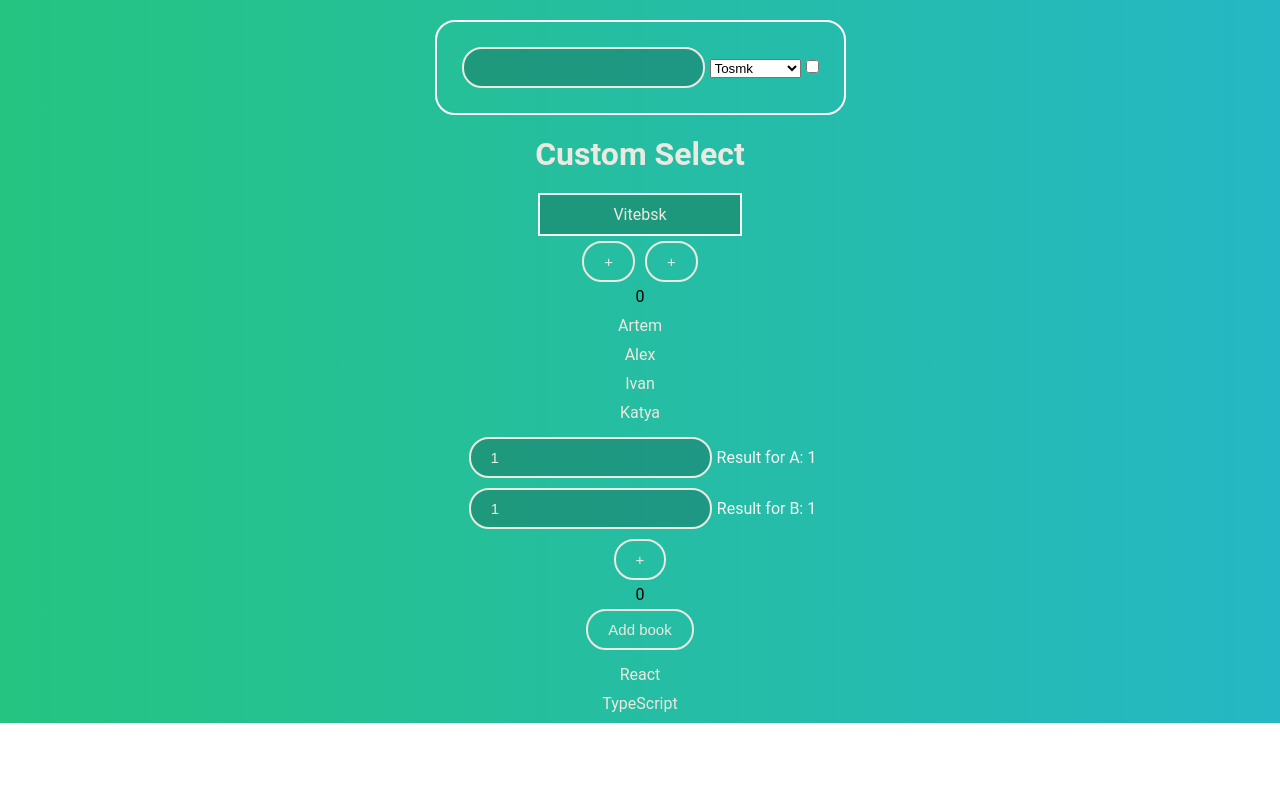
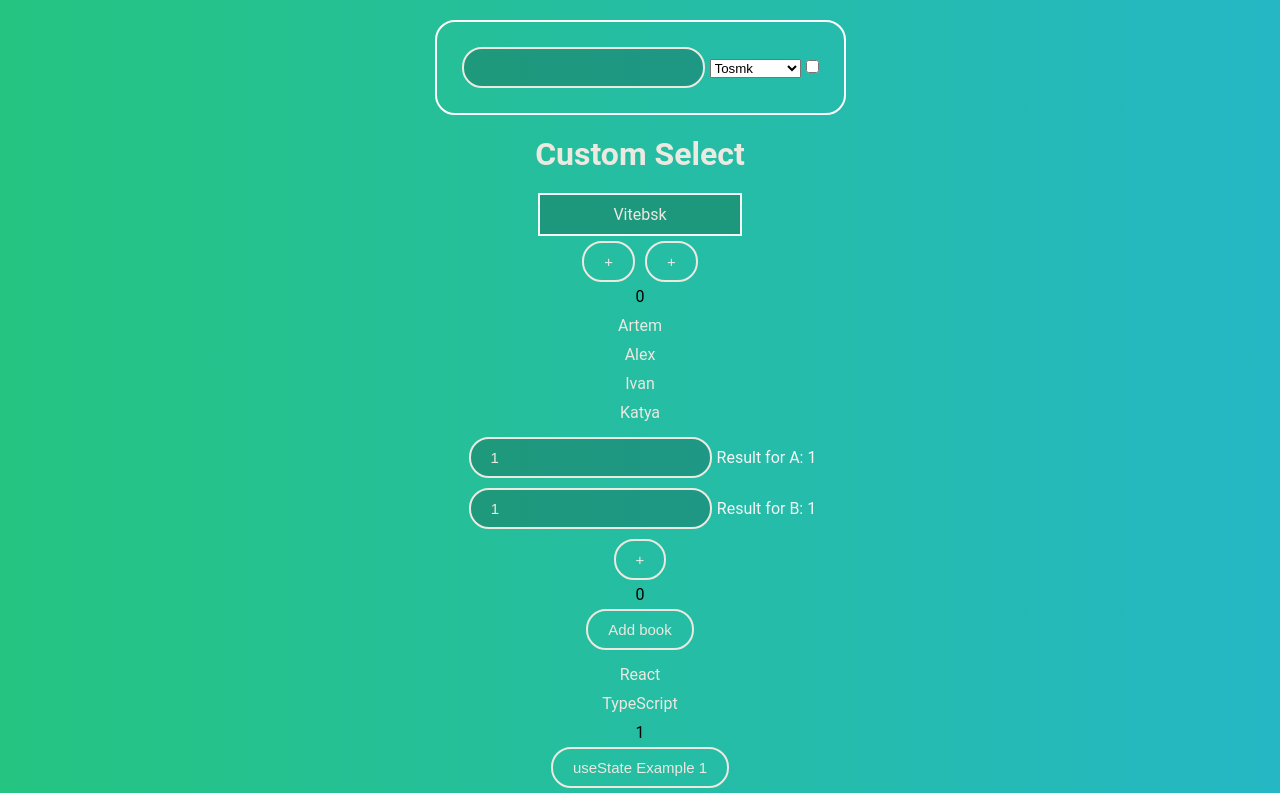
Before and after one commit to pevnev-ivan/microstask, a React (Create React App) app: page / in a window 1280 px wide. Shown: the part 2180-2973 px from the top of the page. Before the commit the page ends 2903 px from the top, so only its background shows below. Built offline with nearby package versions, Linux system fonts and the light colour scheme.

Commit message:
Lesson 20: - UseState example (func for setState)

```diff
--- a/src/site/componentsReactLearning/month-3/Month-3.tsx
+++ b/src/site/componentsReactLearning/month-3/Month-3.tsx
@@ -1,10 +1,12 @@
 import React from 'react';
 import UseCallbackExample from "./useCallbackExample";
+import UseStateExample from "./UseStateExample";
 
 const Month3 = () => {
     return (
         <>
             <UseCallbackExample/>
+            <UseStateExample/>
         </>
     );
 };
--- /dev/null
+++ b/src/site/componentsReactLearning/month-3/UseStateExample.tsx
@@ -0,0 +1,41 @@
+import React, {useMemo, useState} from 'react';
+
+const UseStateExample = () => {
+    return (
+        <>
+<FirstDemo/>
+        </>
+    );
+};
+
+// Some difficult function
+const generateData = () => {
+    console.log('Some difficult function')
+    let a = 1
+    let tempResultA = 1
+    for (let i = 1; i < a+1; i++) {
+        let fake = 0;
+        while (fake < 2000000000) {fake++}
+        tempResultA = i * tempResultA
+    }
+    return 1
+}
+
+const FirstDemo = () => {
+    console.log('Demo1')
+    // const initValue = useMemo(generateData, [])
+    const [counter, setCounter] = useState(generateData)
+    const changer = (state: number) => state + 1
+
+
+    return (
+        <>
+            <div>{counter}</div>
+            <button onClick={() => setCounter(changer)}>
+                useState Example 1
+            </button>
+        </>
+    )
+}
+
+export default UseStateExample;
--- a/src/site/componentsReactLearning/month-3/useCallbackExample.tsx
+++ b/src/site/componentsReactLearning/month-3/useCallbackExample.tsx
@@ -1,7 +1,7 @@
 import React, {useCallback, useMemo, useState} from 'react';
 
 const BooksRender = (props: {books: Array<string>, addBook: () => void}) => {
-    console.log('Books map fn')
+    // console.log('Books map fn')
     return (
         <div>
             <button onClick={() => props.addBook()}>Add book</button>
@@ -14,7 +14,7 @@ const Books = React.memo(BooksRender)
 
 
 const UseCallbackExample = () => {
-    console.log('Main fn')
+    // console.log('Main fn')
 
     const [counter, setCounter] = useState(0)
     const [books, setBooks] = useState(['React', 'NodeJS', 'TypeScript', 'Redux'])
```
